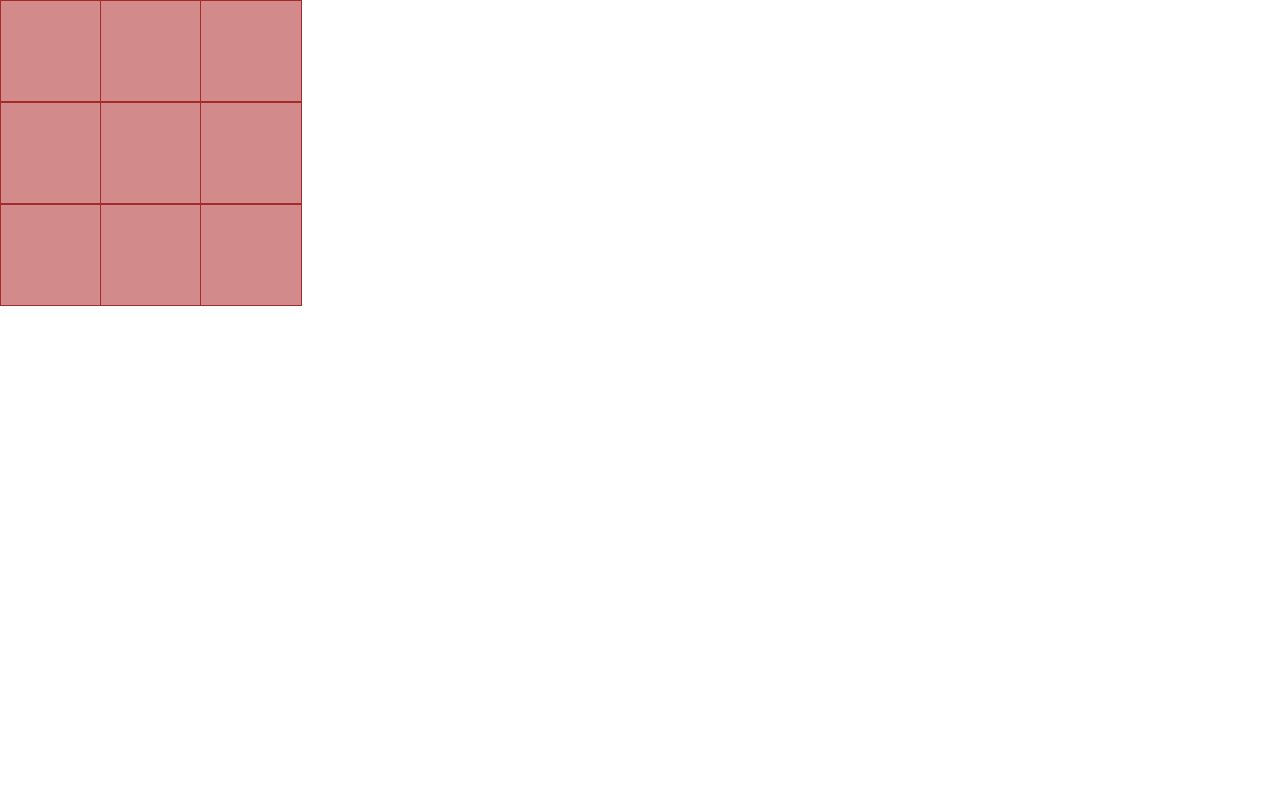
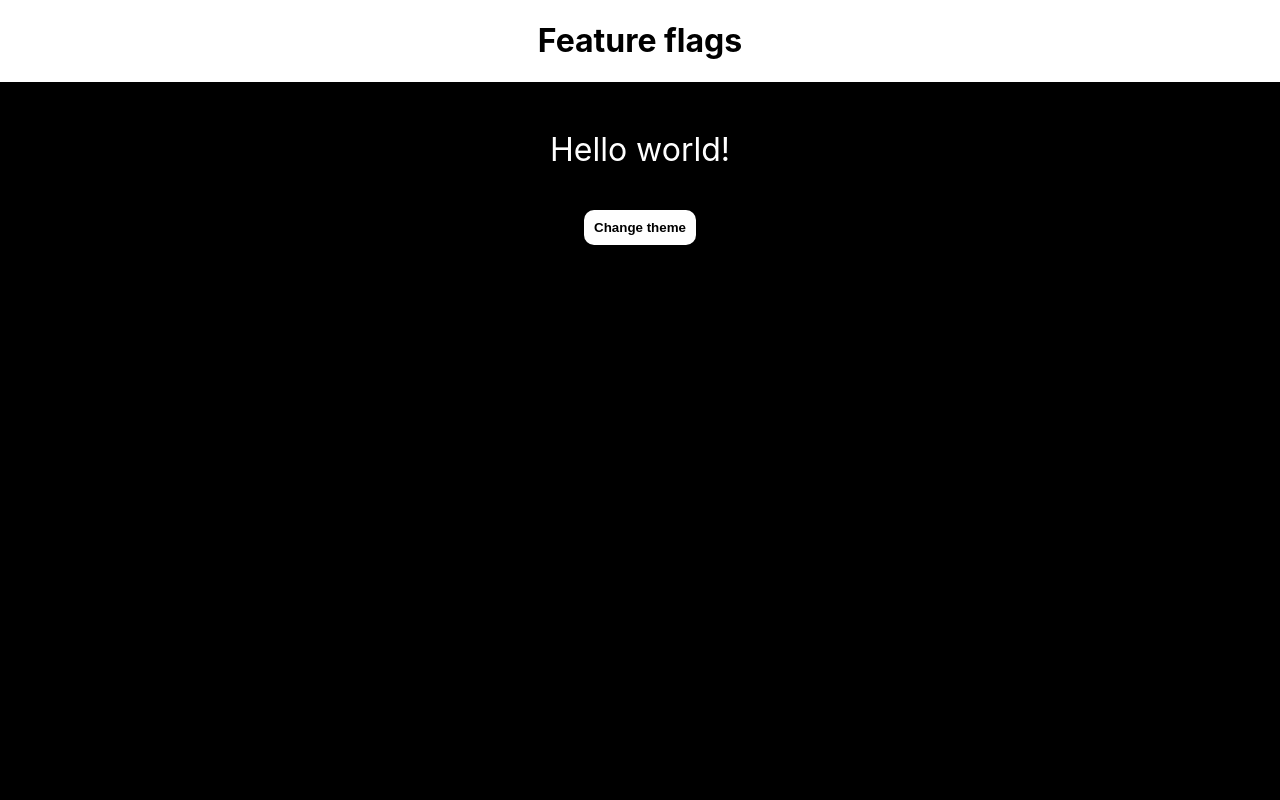
Before and after one commit to lucaslbmp/freecodecamp_react-simple-projects, a React (Create React App) app: page / in a window 1280 px wide. Shown: the top 800 px of the page. Built offline with nearby package versions, Linux system fonts and the light colour scheme.

Commit message:
Features flag

```diff
--- a/src/App.js
+++ b/src/App.js
@@ -15,6 +15,8 @@ import { useState } from 'react';
 import GithubFinder from './components/github-finder';
 import SearchAutocomplete from './components/search-autocomplete';
 import TicTacToe from './components/tic-tac-toe';
+import FeatureFlagsGlobalState from './components/feature-flag/context';
+import FeatureFlags from './components/feature-flag';
 
 function App() {
   const [currTab, setCurrTab] = useState(undefined);
@@ -83,7 +85,12 @@ function App() {
     {/* <SearchAutocomplete /> */}
 
     {/* tic tac toe */}
-    <TicTacToe />
+    {/* <TicTacToe /> */}
+
+    {/* feature flags */}
+    <FeatureFlagsGlobalState>
+      <FeatureFlags />
+    </FeatureFlagsGlobalState>
 
     </div>
   );
--- /dev/null
+++ b/src/components/feature-flag/context/index.jsx
@@ -0,0 +1,32 @@
+import { createContext, useEffect, useState } from "react";
+import featureFlagsDataServiceCall from "../data";
+
+export const FeatureFlagsContext = createContext(null);
+
+export default function FeatureFlagsGlobalState({children}){
+    const [loading, setLoading] = useState(false);
+    const [enabledFlags, setEnabledFlags] = useState({});
+
+    async function fetchFeatureFlags(){
+        try{
+            setLoading(true);
+            const response = await featureFlagsDataServiceCall();
+            //const data = await response.json();
+            setEnabledFlags(response);
+            setLoading(false);
+        } catch(err){
+            setLoading(false);
+            console.log(err);
+        }
+    }
+
+    useEffect(() => {
+        fetchFeatureFlags()
+    }, []);
+
+    return(
+        <FeatureFlagsContext.Provider value={{loading, enabledFlags}}>
+           {children}
+        </FeatureFlagsContext.Provider>
+    )
+}
--- /dev/null
+++ b/src/components/feature-flag/data.js
@@ -0,0 +1,17 @@
+const dummyApiResponse = {
+    showLightAndDarkMode: true,
+    showTicTacToeBoard: true,
+    showRandomColorGenerator: true,
+    showAccordian: true,
+    showTreeView: true,
+    showTabs : true
+  };
+
+  function featureFlagsDataServiceCall() {
+    return new Promise((resolve, reject) => {
+      if (dummyApiResponse) setTimeout(resolve(dummyApiResponse), 500);
+      else reject("Some error occured! Please try again");
+    });
+  }
+
+  export default featureFlagsDataServiceCall;
--- /dev/null
+++ b/src/components/feature-flag/index.jsx
@@ -0,0 +1,39 @@
+import { useContext, useEffect, useState } from "react";
+import LightDarkMode from "../light-dark-switcher";
+import TicTacToe from "../tic-tac-toe";
+import RandomColor from "../random-color";
+import Accordian from "../accordion";
+import TreeView from "../tree-view";
+import Tab from "../tab";
+import { FeatureFlagsContext } from "./context";
+import menus from "../tree-view/data";
+
+export default function FeatureFlags() {
+  const { loading, enabledFlags } = useContext(FeatureFlagsContext);
+
+  const componentsToRender = [
+    { key: "showLightAndDarkMode", component: <LightDarkMode /> },
+    { key: "showTicTacToeBoard", component: <TicTacToe /> },
+    { key: "showRandomColorGenerator", component: <RandomColor /> },
+    { key: "showAccordian", component: <Accordian /> },
+    { key: "showTreeView", component: <TreeView menus={menus}/> },
+    { key: "showTabs", component: <Tab tabs={[]} currentTab={0}/> },
+  ];
+
+  return (
+    <div style={{color: '#000'}}>
+      <h1>Feature flags</h1>
+      {loading && <div>Loading ...</div>}
+      {enabledFlags && !loading && (
+        <div className="features-container">
+          {componentsToRender?.map(
+            ({key, component}) => {
+                console.log([key])
+                return enabledFlags[key] && component
+            }
+          )}
+        </div>
+      )}
+    </div>
+  );
+}
--- a/src/components/tab/index.jsx
+++ b/src/components/tab/index.jsx
@@ -17,7 +17,7 @@ export default function Tab({ tabs, onChange, currentTab }) {
   return (
     <div className="tab-container">
       <div className="tab-headers">
-        {tabs.map((tab, index) => (
+        {tabs?.map((tab, index) => (
           <span
             className={
               "tab-header " + (index === currentTabIndex ? "tab-active" : "")
@@ -29,7 +29,7 @@ export default function Tab({ tabs, onChange, currentTab }) {
           </span>
         ))}
       </div>
-      <div className="tab-content">{tabs[currentTabIndex].content}</div>
+      <div className="tab-content">{tabs[currentTabIndex]?.content}</div>
     </div>
   );
 }
```
